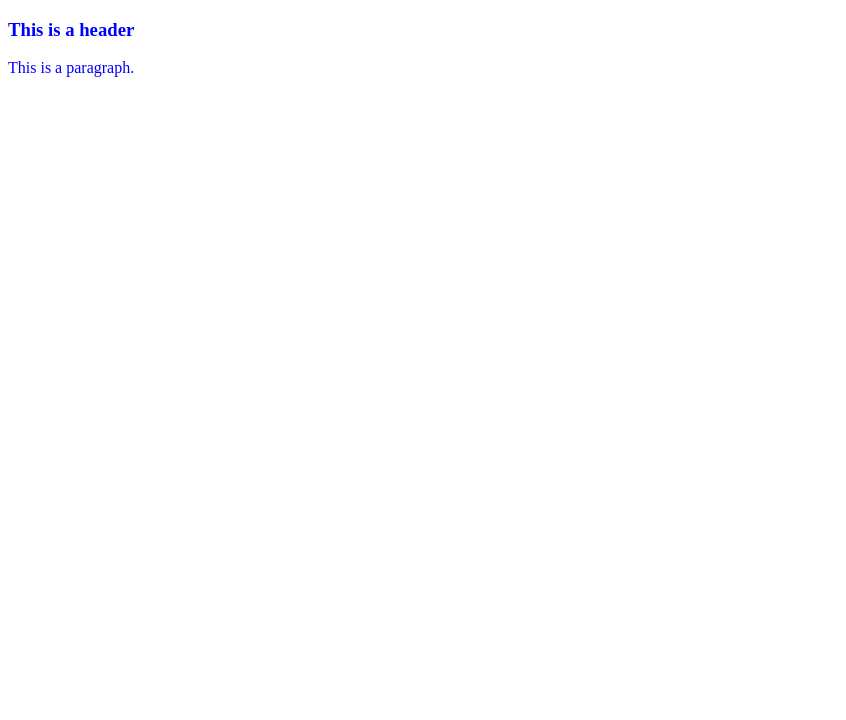
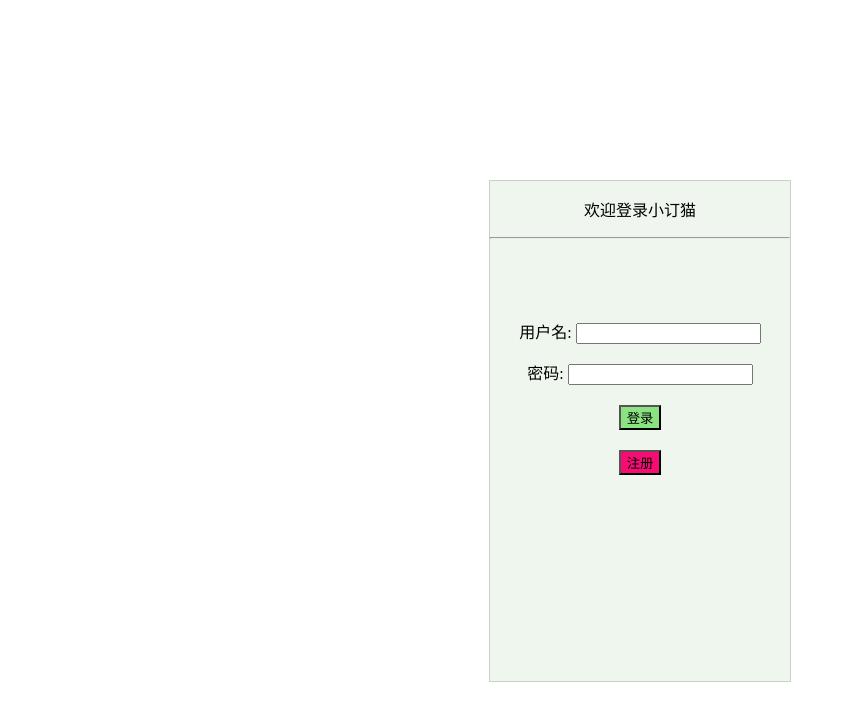
Before and after one commit to ZhyThomas/My-First-Program, a plain HTML site: page zhy/zhy.html in a window 1280 px wide. Shown: the whole page, without its empty margins (0-846 px from the left). Drawn offline with Linux system fonts and the light colour scheme.

Commit message:
界面雏形

```diff
--- a/zhy/zhy.css
+++ b/zhy/zhy.css
@@ -0,0 +1,30 @@
+
+html{
+	background-color: white;
+}
+body{
+	width: 300px;
+	height: 500px;
+    margin:0 auto;
+    border:#CCC 1px solid;
+    margin-top: 180px;
+    background-color: #eff6ee;
+}
+.usermotto{
+	display: block;
+}
+p{
+	text-align: center;
+}
+.loginbt{
+	display: block;
+	margin:0 auto;
+	margin-top:20px;
+	background-color: #8ce382;
+}
+.regisbt{
+	display: block;
+	margin:0 auto;
+	margin-top:20px;
+	background-color: #f60d73;
+}
--- a/zhy/zhy.html
+++ b/zhy/zhy.html
@@ -1,13 +1,19 @@
 <!DOCTYPE html>
-<html lang="en">
+<html lang="en" >
 <head>
-
-	<title>hello</title>
+	<title>小订猫</title>
+	<link rel="stylesheet" type="text/css" href="zhy.css" />
+	<script type="text/javascript" src="zhy.js"></script>
+    <meta charset="UTF-8">
 </head>
-<body>
-	 <div style="color:blue">
-  <h3>This is a header</h3>
-  <p>This is a paragraph.</p>
-</div>
+<body >
+<p >欢迎登录小订猫</p>
+<hr>
+<form action="form_action.asp" method="get">
+  <p style="margin-top:80px;">用户名: <input type="text" name="fname" /></p>
+  <p>密码:   <input type="text" name="lname" /></p>
+  <input class="loginbt" type="submit" value="登录" />
+  <input class="regisbt" type="submit" value="注册" />
+</form>
 </body>
 </html>
```
